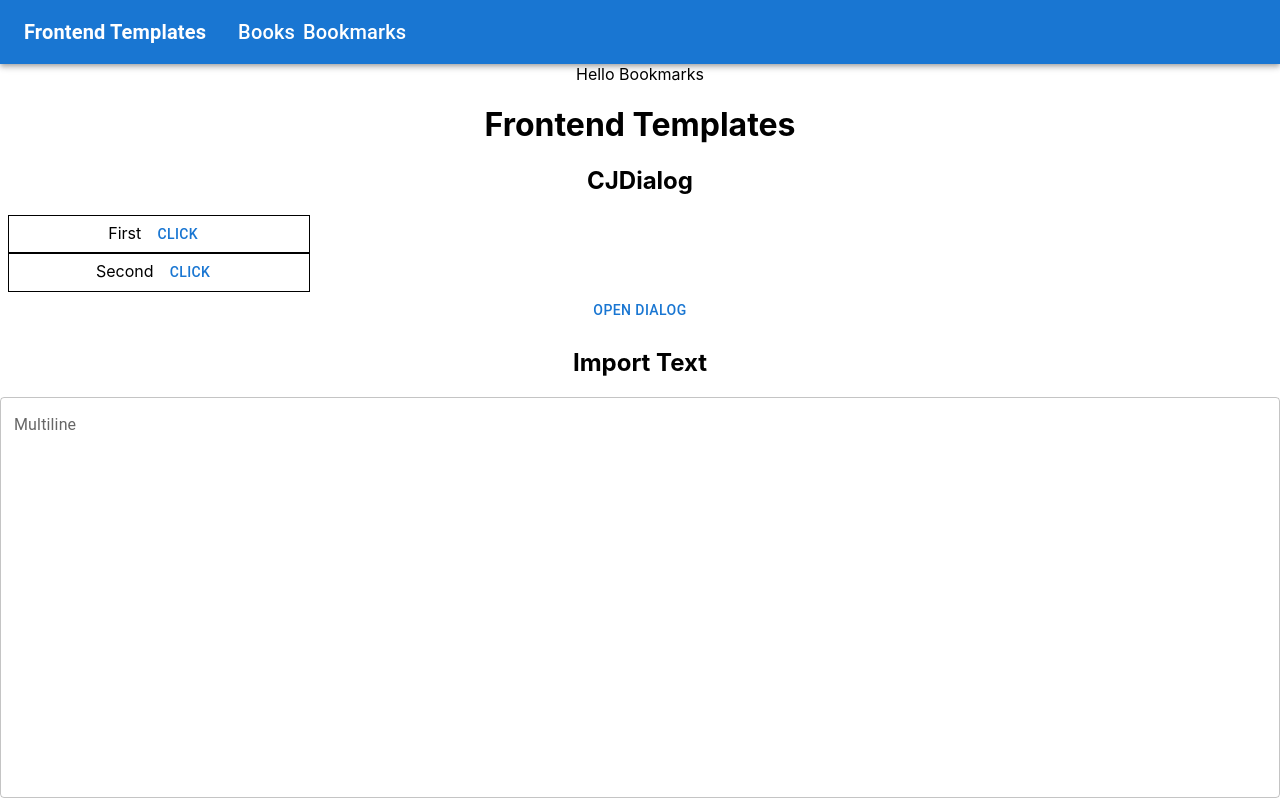
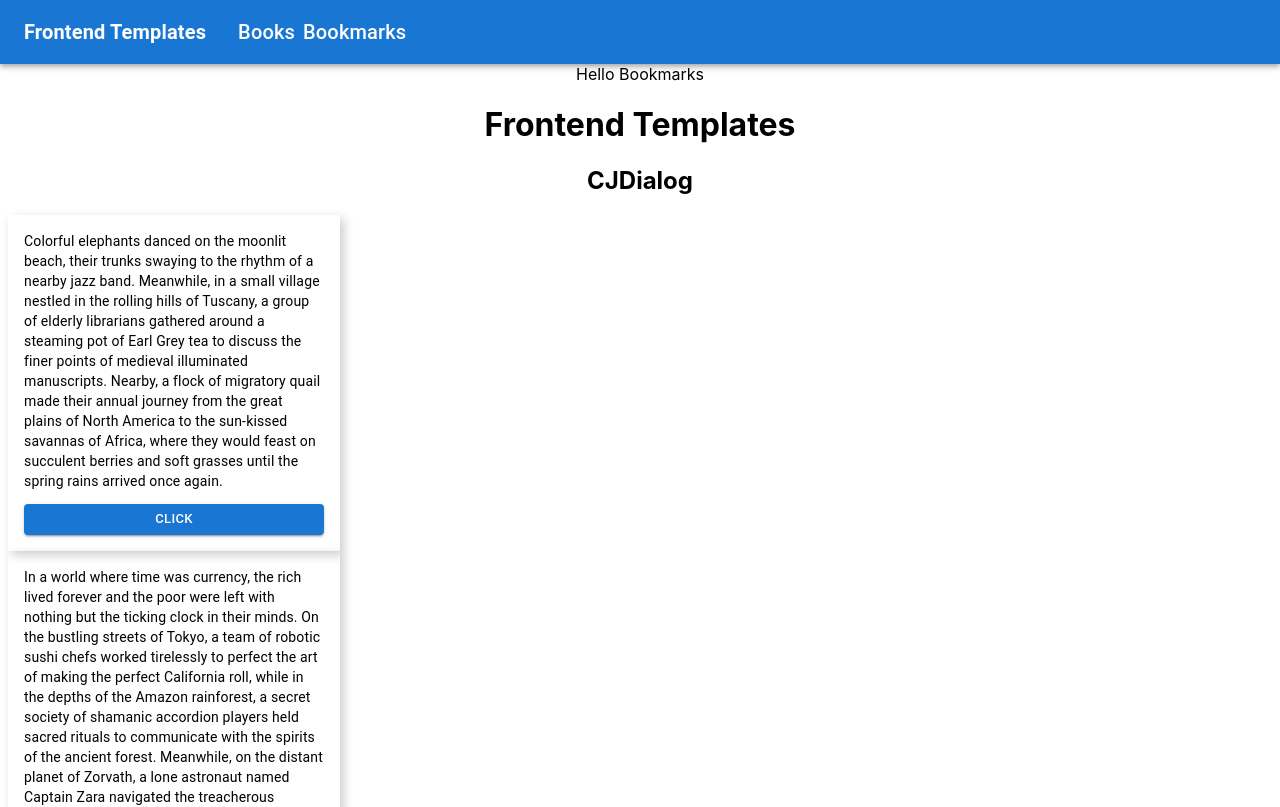
Before and after one commit to CamJohnson26/frontend-templates, a React (Create React App) app: page /bookmarks in a window 1280 px wide. Shown: the top 807 px of the page. Built offline with nearby package versions, Linux system fonts and the light colour scheme.

Commit message:
Better styles for navigable list

```diff
--- a/src/App.tsx
+++ b/src/App.tsx
@@ -28,11 +28,13 @@ function App() {
 
           <NavigableList items={[
               {
-                  name: 'First',
+                  name: 'Colorful elephants danced on the moonlit beach, their trunks swaying to the rhythm of a nearby jazz band. Meanwhile, in a small village nestled in the rolling hills of Tuscany, a group of elderly librarians gathered around a steaming pot of Earl Grey tea to discuss the finer points of medieval illuminated manuscripts. Nearby, a flock of migratory quail made their annual journey from the great plains of North America to the sun-kissed savannas of Africa, where they would feast on succulent berries and soft grasses until the spring rains arrived once again.',
                   id: '1'
               },
               {
-                  name: 'Second',
+                  name: 'In a world where time was currency, the rich lived forever and the poor were left with nothing but the ticking clock in their minds. On the bustling streets of Tokyo, a team of robotic sushi chefs worked tirelessly to perfect the art of making the perfect California roll, while in the depths of the Amazon rainforest, a secret society of shamanic accordion players held sacred rituals to communicate with the spirits of the ancient forest. Meanwhile, on the distant planet of Zorvath, a lone astronaut named Captain Zara navigated the treacherous asteroid belt in search of the legendary Golden Donut of Andromeda, said to possess the power to grant any wish to its possessor.\n' +
+                      '\n' +
+                      '\n',
                   id: '2'
               }
           ]} onClick={(item) => alert(`${item} clicked`)} />
--- a/src/navigation/NavigableList.tsx
+++ b/src/navigation/NavigableList.tsx
@@ -1,16 +1,35 @@
-import {Stack, Box, Button} from "@mui/material";
+import {Stack, Box, Button, Typography} from "@mui/material";
 
 interface ListItem {
     name: string;
     id: string;
 }
 
-export const NavigableList = ({items, onClick}:{items: ListItem[]; onClick: (item: ListItem) => void}) => {
+export const NavigableList = ({items, onClick, buttonName}:{items: ListItem[]; onClick: (item: ListItem) => void; buttonName?: string}) => {
     return <Stack>
         {
             items.map(item=> {
-                return <Box key={item.id} width={300} border={'1px solid black'} marginRight={1} marginLeft={1}>
-                    {item.name} <Button onClick={() => onClick(item)}>Click</Button>
+                return <Box
+                    key={item.id}
+                    width={300}
+                    border={'none'}
+                    marginRight={1}
+                    marginLeft={1}
+                    padding={'1em'}
+                    textAlign={'left'}
+                    textOverflow={'ellipsis'}
+                    boxShadow={'4px 4px 10px rgba(0, 0, 0, 0.2)'}
+                >
+                    <Stack
+                        direction={'column'}
+                        spacing={'1em'}
+                        >
+                    <Typography variant={'body2'}>
+                    {item.name}</Typography><Button
+                    variant={'contained'}
+                    onClick={() => onClick(item)}
+                    size={'small'}
+                >{buttonName ?? 'Click'}</Button></Stack>
                 </Box>
             })
         }
```
